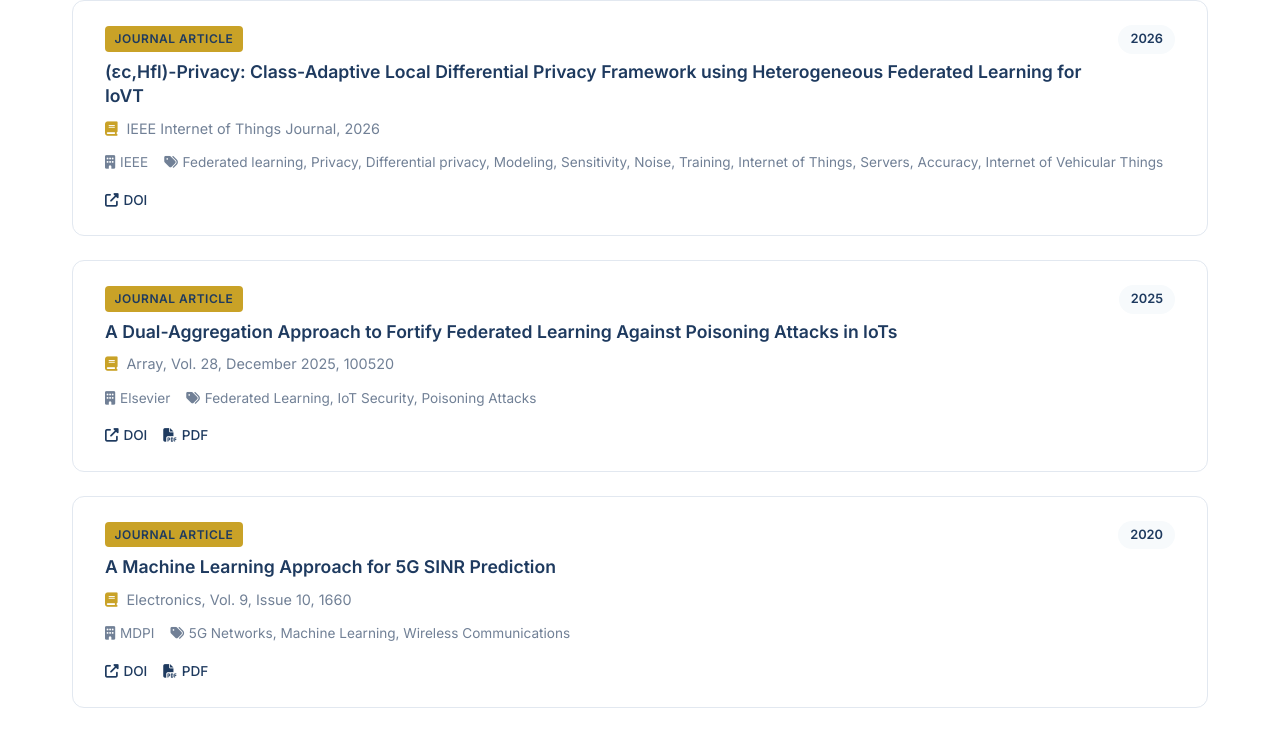
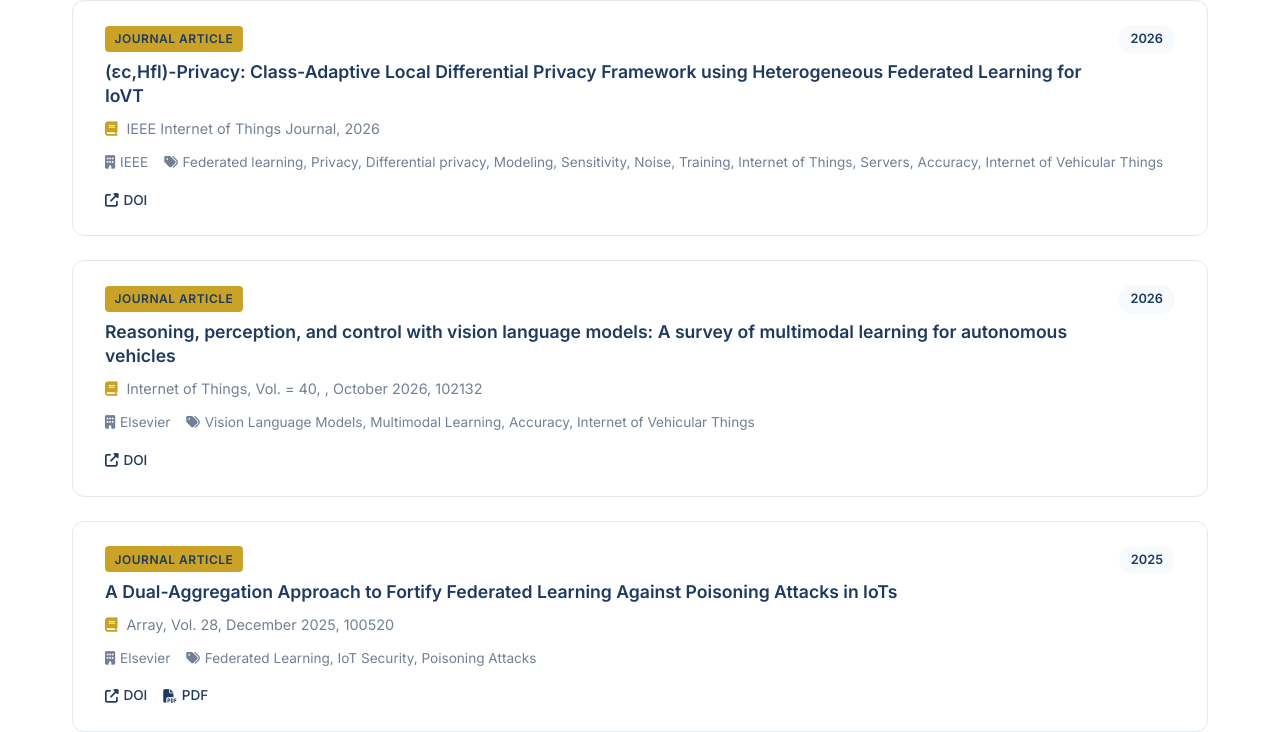
Before and after one commit to Ruzatullah/Ruzatullah.github.io, a plain HTML site: page index.html in a window 1280 px wide. Shown: the part 2872-3604 px from the top of the page. Drawn offline with nearby package versions, Linux system fonts and the light colour scheme.

Commit message:
Update index.html

```diff
--- a/index.html
+++ b/index.html
@@ -1140,8 +1140,10 @@
                     <a href="https://doi.org/10.1016/j.iot.2026.102047" target="_blank"><i class="fas fa-external-link-alt"></i> DOI</a>
                     <a href="#" target="_blank"><i class="fas fa-file-pdf"></i> PDF</a>
                 </div>
-            </div>
- <div class="pub-item" data-category="journal">
+
+
+            </div>
+            <div class="pub-item" data-category="journal">
                 <span class="pub-year">2026</span>
                 <span class="pub-type">Journal Article</span>
                 <h3 class="pub-title">(εc,Hfl)-Privacy: Class-Adaptive Local Differential Privacy Framework using Heterogeneous Federated Learning for IoVT</h3>
@@ -1152,6 +1154,21 @@
                 </div>
                 <div class="pub-links">
                     <a href="https://doi.org/10.1109/JIOT.2026.3755878" target="_blank"><i class="fas fa-external-link-alt"></i> DOI</a>
+                </div>
+            </div>
+
+
+            <div class="pub-item" data-category="journal">
+                <span class="pub-year">2026</span>
+                <span class="pub-type">Journal Article</span>
+                <h3 class="pub-title">Reasoning, perception, and control with vision language models: A survey of multimodal learning for autonomous vehicles</h3>
+                <p class="pub-venue"><i class="fas fa-book"></i> Internet of Things, Vol. = 40, , October 2026, 102132</p>
+                <div class="pub-meta">
+                    <span><i class="fas fa-building"></i> Elsevier</span>
+                    <span><i class="fas fa-tags"></i> Vision Language Models, Multimodal Learning, Accuracy, Internet of Vehicular Things</span>
+                </div>
+                <div class="pub-links">
+                    <a href="https://doi.org/10.1016/j.iot.2026.102132" target="_blank"><i class="fas fa-external-link-alt"></i> DOI</a>
                 </div>
             </div>
 
```
